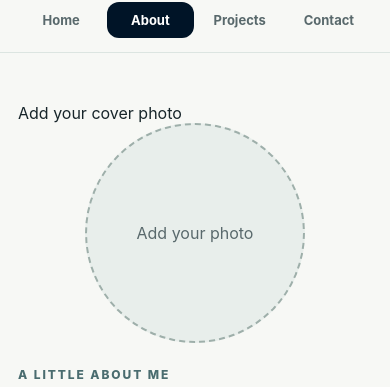
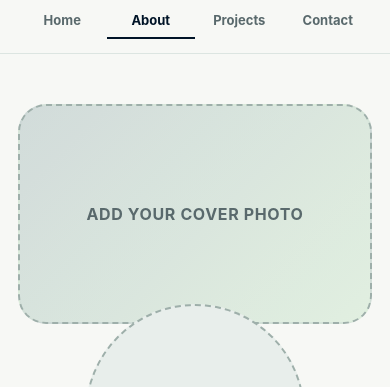
Before and after one commit to C4pitain/myportfolio, a plain HTML site: page about.html in a window 390 px wide. Shown: the part 60-447 px from the top of the page. Drawn offline with Linux system fonts and the light colour scheme.

Commit message:
Add files via upload

```diff
--- a/css/style.css
+++ b/css/style.css
@@ -12,10 +12,13 @@
   --site-spacing-scale: 1;
   --site-radius-scale: 1;
   --site-decoration-opacity: 1;
-  --surface: light-dark(#ffffff, #172126);
-  --muted: light-dark(#59696c, #bdc8ca);
-  --line: light-dark(#dce5e1, #344347);
+  --surface: #ffffff;
+  --muted: #59696c;
+  --line: #dce5e1;
   --accent: #aceb98;
+  --input-focus-shadow: rgba(74,108,111,.13);
+  --placeholder-surface: #e8eeeb;
+  --placeholder-border: #9eafaa;
 }
 
 * {
@@ -24,7 +27,9 @@
 
 html {
   scroll-behavior: smooth;
-  color-scheme: light dark;
+  color-scheme: light;
+  background-color: var(--site-background);
+  color: var(--site-on-background);
 }
 
 body {
@@ -47,7 +52,7 @@
   position: sticky;
   top: 0;
   z-index: 10;
-  background: light-dark(rgba(247,248,245,.93), rgba(17,25,29,.94));
+  background: rgba(247,248,245,.93);
   backdrop-filter: blur(16px);
   border-bottom: 1px solid var(--line);
 }
@@ -242,8 +247,8 @@
   height: 100%;
   min-height: 250px;
   border-radius: 25px;
-  background: light-dark(#e8eeeb, #253237);
-  border: 2px dashed light-dark(#9eafaa, #617477);
+  background: var(--placeholder-surface);
+  border: 2px dashed var(--placeholder-border);
   display: flex;
   flex-direction: column;
   align-items: center;
@@ -446,13 +451,46 @@
   margin-top: 30px;
 }
 
+.about-cover {
+  width: 100%;
+  max-width: 100%;
+  height: 220px;
+  display: grid;
+  place-items: center;
+  border: 2px dashed var(--placeholder-border);
+  border-radius: 28px;
+  background: linear-gradient(135deg, rgba(74,108,111,.18), rgba(172,235,152,.18)), var(--placeholder-surface);
+  color: var(--muted);
+  font-weight: 700;
+  letter-spacing: .04em;
+  text-transform: uppercase;
+  margin-bottom: -40px;
+  overflow: hidden;
+  position: relative;
+}
+
+.about-cover::before {
+  content: "";
+  position: absolute;
+  inset: 0;
+  background-image: linear-gradient(rgba(255,255,255,.12), rgba(255,255,255,.12));
+}
+
+.about-cover span {
+  position: relative;
+  z-index: 1;
+}
+
 .about-intro {
   display: grid;
   grid-template-columns: minmax(180px, .55fr) minmax(0, 1.45fr);
   align-items: center;
   gap: 42px;
   max-width: 900px;
+  margin-top: 0;
   margin-bottom: 46px;
+  position: relative;
+  z-index: 1;
 }
 
 .about-photo-placeholder {
@@ -461,12 +499,15 @@
   width: min(100%, 250px);
   aspect-ratio: 1;
   margin-inline: auto;
-  border: 2px dashed light-dark(#9eafaa, #617477);
+  margin-top: 20px;
+  border: 2px dashed var(--placeholder-border);
   border-radius: 50%;
-  background: light-dark(#e8eeeb, #253237);
+  background: var(--placeholder-surface);
   color: var(--muted);
   text-align: center;
   padding: 24px;
+  position: relative;
+  z-index: 2;
 }
 
 .panel {
@@ -485,8 +526,8 @@
 
 .skill {
   border-radius: 999px;
-  background: light-dark(#eaf4e6, #263b30);
-  color: light-dark(#244b32, #d2f1c8);
+  background: #eaf4e6;
+  color: #244b32;
   padding: 9px 13px;
   font-size: 13px;
   font-weight: 700;
@@ -564,8 +605,8 @@
   aspect-ratio: 16 / 8;
   min-height: 140px;
   margin: 12px 12px 0;
-  border: 2px dashed light-dark(#a8b4ae, #647477);
-  background: light-dark(#eef1ee, #253237);
+  border: 2px dashed #a8b4ae;
+  background: #eef1ee;
   color: var(--muted);
   font-size: 13px;
   font-weight: 500;
@@ -668,6 +709,16 @@
   gap: 13px;
   align-items: flex-start;
   margin: 22px 0;
+  text-decoration: none;
+  color: var(--site-on-background);
+  transition: opacity .2s ease, transform .2s ease;
+}
+
+.contact-method:hover,
+.contact-method:focus-visible {
+  opacity: .9;
+  transform: translateY(-1px);
+  outline: none;
 }
 
 .contact-icon {
@@ -675,9 +726,22 @@
   height: 42px;
   display: grid;
   place-items: center;
-  background: light-dark(#eaf4e6, #263b30);
+  background: #eaf4e6;
   border-radius: 13px;
   font-size: 18px;
+  color: var(--site-primary);
+  flex-shrink: 0;
+}
+
+.contact-icon svg {
+  width: 18px;
+  height: 18px;
+  display: block;
+}
+
+.contact-meta {
+  display: grid;
+  gap: 3px;
 }
 
 .contact-method strong {
@@ -685,7 +749,7 @@
   margin-bottom: 3px;
 }
 
-.contact-method span {
+.contact-meta span {
   font-size: 14px;
   color: var(--muted);
   overflow-wrap: anywhere;
@@ -718,7 +782,7 @@
 input:focus,
 textarea:focus {
   border-color: var(--site-secondary);
-  box-shadow: 0 0 0 3px light-dark(rgba(74,108,111,.13), rgba(172,235,152,.13));
+  box-shadow: 0 0 0 3px var(--input-focus-shadow);
 }
 
 textarea {
@@ -854,11 +918,29 @@
 }
 
 @media (max-width: 720px) {
+  nav {
+    width: 100%;
+    justify-content: space-between;
+    gap: 0;
+  }
+
   nav a {
     flex: 1;
     text-align: center;
-    padding: 10px 7px;
+    padding: 10px 8px 9px;
     font-size: 13px;
+    border-radius: 0;
+    background: transparent;
+    color: var(--muted);
+    border-bottom: 2px solid transparent;
+  }
+
+  nav a:hover,
+  nav a.active {
+    background: transparent;
+    color: var(--site-primary);
+    border-bottom-color: var(--site-primary);
+    box-shadow: none;
   }
 }
 
```
